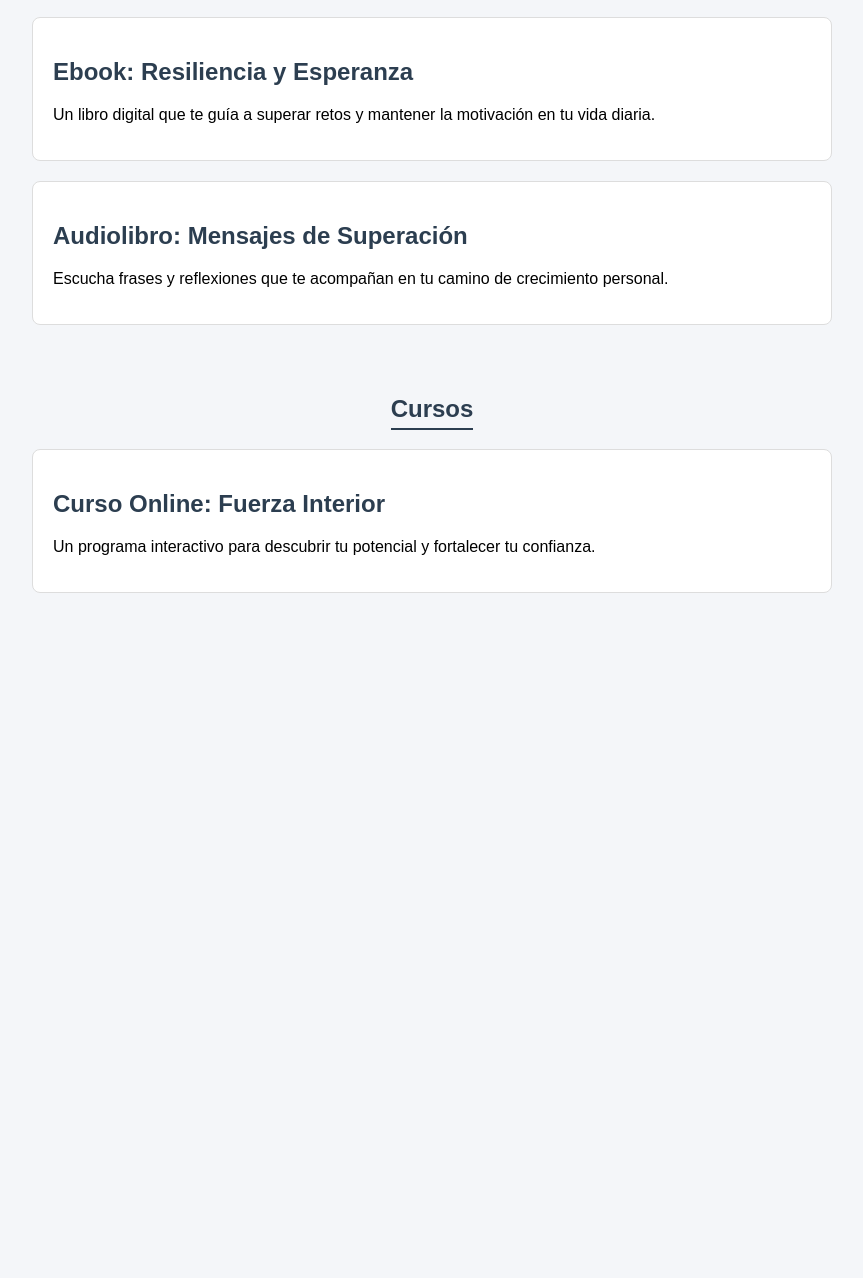
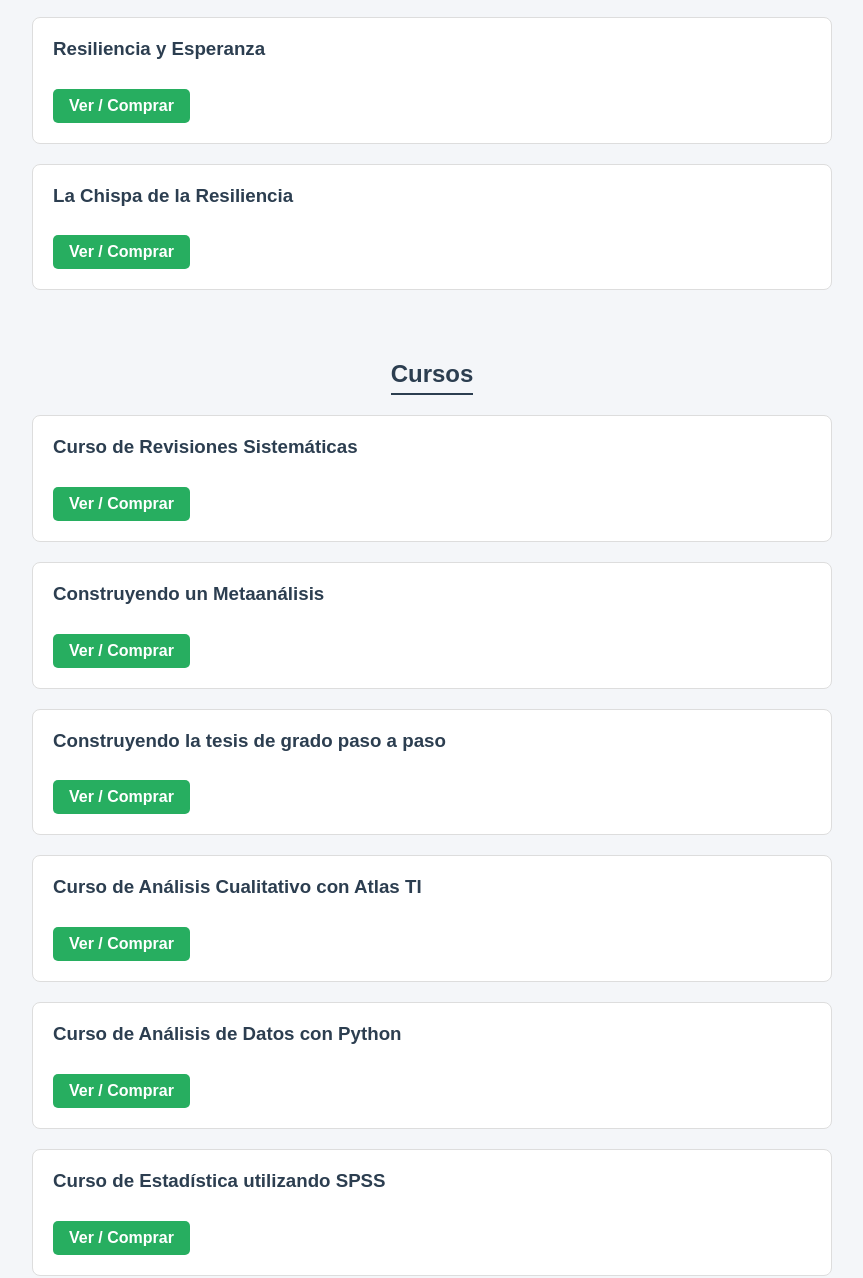
Before and after one commit to JorgeAndresHincapie/hotmartjha, a plain HTML site: page index.html in a window 1280 px wide. Shown: the part 624-1902 px from the top of the page, without its empty margins (208-1071 px from the left). Before the commit the page ends 1257 px from the top, so only its background shows below. Drawn offline with Linux system fonts and the light colour scheme.

Commit message:
Update product titles and add purchase links

```diff
--- a/index.html
+++ b/index.html
@@ -55,11 +55,13 @@
             top: 100%;
             left: 0;
             background-color: #34495e;
-            min-width: 200px;
+            min-width: 320px;
+            max-height: 400px;
+            overflow-y: auto;
             border-radius: 5px;
-            overflow: hidden;
             box-shadow: 0 4px 8px rgba(0,0,0,0.2);
             z-index: 10;
+            text-align: left;
         }
         /* Se muestra al pasar el mouse sobre el li padre */
         nav ul li:hover ul.submenu {
@@ -73,6 +75,7 @@
             padding: 10px 15px;
             display: block;
             font-weight: normal;
+            font-size: 14px;
         }
         nav ul li ul.submenu li a:hover {
             background-color: #2c3e50;
@@ -87,6 +90,7 @@
         .catalogo {
             margin: 40px auto;
             max-width: 800px;
+            padding: 0 20px;
         }
         .categoria-titulo {
             color: #2c3e50;
@@ -103,8 +107,22 @@
             margin-bottom: 20px;
             text-align: left;
         }
-        .producto h2 {
+        .producto h3 {
             color: #2c3e50;
+            margin-top: 0;
+        }
+        .btn-comprar {
+            display: inline-block;
+            margin-top: 10px;
+            background-color: #27ae60;
+            color: white;
+            text-decoration: none;
+            padding: 8px 16px;
+            border-radius: 5px;
+            font-weight: bold;
+        }
+        .btn-comprar:hover {
+            background-color: #1e8449;
         }
     </style>
 </head>
@@ -119,14 +137,24 @@
                 <li>
                     <a href="#libros">Libros ▾</a>
                     <ul class="submenu">
-                        <li><a href="#libros">Ebook: Resiliencia y Esperanza</a></li>
-                        <li><a href="#libros">Audiolibro: Mensajes de Superación</a></li>
+                        <li><a href="https://app.hotmart.com/products/manage/7890495/hotlink" target="_blank">Resiliencia y Esperanza</a></li>
+                        <li><a href="https://app.hotmart.com/products/manage/7785120/hotlink" target="_blank">La Chispa de la Resiliencia</a></li>
                     </ul>
                 </li>
                 <li>
                     <a href="#cursos">Cursos ▾</a>
                     <ul class="submenu">
-                        <li><a href="#cursos">Curso Online: Fuerza Interior</a></li>
+                        <li><a href="https://app.hotmart.com/products/manage/7842346/hotlink" target="_blank">Curso de Revisiones Sistemáticas</a></li>
+                        <li><a href="https://app.hotmart.com/products/manage/7831907/hotlink" target="_blank">Construyendo un Metaanálisis</a></li>
+                        <li><a href="https://app.hotmart.com/products/manage/7766090/hotlink" target="_blank">Construyendo la tesis de grado paso a paso</a></li>
+                        <li><a href="https://app.hotmart.com/products/manage/7826314/hotlink" target="_blank">Análisis Cualitativo con Atlas TI</a></li>
+                        <li><a href="https://app.hotmart.com/products/manage/7821927/hotlink" target="_blank">Análisis de Datos con Python</a></li>
+                        <li><a href="https://app.hotmart.com/products/manage/7800969/hotlink" target="_blank">Estadística utilizando SPSS</a></li>
+                        <li><a href="https://app.hotmart.com/products/manage/7821792/hotlink" target="_blank">Estadística utilizando Stata</a></li>
+                        <li><a href="https://app.hotmart.com/products/manage/7801026/hotlink" target="_blank">Estadística con Python</a></li>
+                        <li><a href="https://app.hotmart.com/products/manage/7773295/hotlink" target="_blank">Estadística utilizando Excel</a></li>
+                        <li><a href="https://app.hotmart.com/products/manage/7801000/hotlink" target="_blank">Estadística utilizando R</a></li>
+                        <li><a href="https://app.hotmart.com/products/manage/7822102/hotlink" target="_blank">Tesis Paso a Paso: Asesoría en Investigación</a></li>
                     </ul>
                 </li>
             </ul>
@@ -141,19 +169,61 @@
     <section class="catalogo">
 
         <h2 class="categoria-titulo" id="libros">Libros</h2>
+
         <div class="producto">
-            <h2>Ebook: Resiliencia y Esperanza</h2>
-            <p>Un libro digital que te guía a superar retos y mantener la motivación en tu vida diaria.</p>
+            <h3>Resiliencia y Esperanza</h3>
+            <a class="btn-comprar" href="https://app.hotmart.com/products/manage/7890495/hotlink" target="_blank">Ver / Comprar</a>
         </div>
         <div class="producto">
-            <h2>Audiolibro: Mensajes de Superación</h2>
-            <p>Escucha frases y reflexiones que te acompañan en tu camino de crecimiento personal.</p>
+            <h3>La Chispa de la Resiliencia</h3>
+            <a class="btn-comprar" href="https://app.hotmart.com/products/manage/7785120/hotlink" target="_blank">Ver / Comprar</a>
         </div>
 
         <h2 class="categoria-titulo" id="cursos">Cursos</h2>
+
         <div class="producto">
-            <h2>Curso Online: Fuerza Interior</h2>
-            <p>Un programa interactivo para descubrir tu potencial y fortalecer tu confianza.</p>
+            <h3>Curso de Revisiones Sistemáticas</h3>
+            <a class="btn-comprar" href="https://app.hotmart.com/products/manage/7842346/hotlink" target="_blank">Ver / Comprar</a>
+        </div>
+        <div class="producto">
+            <h3>Construyendo un Metaanálisis</h3>
+            <a class="btn-comprar" href="https://app.hotmart.com/products/manage/7831907/hotlink" target="_blank">Ver / Comprar</a>
+        </div>
+        <div class="producto">
+            <h3>Construyendo la tesis de grado paso a paso</h3>
+            <a class="btn-comprar" href="https://app.hotmart.com/products/manage/7766090/hotlink" target="_blank">Ver / Comprar</a>
+        </div>
+        <div class="producto">
+            <h3>Curso de Análisis Cualitativo con Atlas TI</h3>
+            <a class="btn-comprar" href="https://app.hotmart.com/products/manage/7826314/hotlink" target="_blank">Ver / Comprar</a>
+        </div>
+        <div class="producto">
+            <h3>Curso de Análisis de Datos con Python</h3>
+            <a class="btn-comprar" href="https://app.hotmart.com/products/manage/7821927/hotlink" target="_blank">Ver / Comprar</a>
+        </div>
+        <div class="producto">
+            <h3>Curso de Estadística utilizando SPSS</h3>
+            <a class="btn-comprar" href="https://app.hotmart.com/products/manage/7800969/hotlink" target="_blank">Ver / Comprar</a>
+        </div>
+        <div class="producto">
+            <h3>Curso de Estadística utilizando Stata</h3>
+            <a class="btn-comprar" href="https://app.hotmart.com/products/manage/7821792/hotlink" target="_blank">Ver / Comprar</a>
+        </div>
+        <div class="producto">
+            <h3>Estadística con Python</h3>
+            <a class="btn-comprar" href="https://app.hotmart.com/products/manage/7801026/hotlink" target="_blank">Ver / Comprar</a>
+        </div>
+        <div class="producto">
+            <h3>Estadística utilizando Excel</h3>
+            <a class="btn-comprar" href="https://app.hotmart.com/products/manage/7773295/hotlink" target="_blank">Ver / Comprar</a>
+        </div>
+        <div class="producto">
+            <h3>Estadística utilizando R</h3>
+            <a class="btn-comprar" href="https://app.hotmart.com/products/manage/7801000/hotlink" target="_blank">Ver / Comprar</a>
+        </div>
+        <div class="producto">
+            <h3>Tesis Paso a Paso: Curso Integral de Asesoría en Investigación</h3>
+            <a class="btn-comprar" href="https://app.hotmart.com/products/manage/7822102/hotlink" target="_blank">Ver / Comprar</a>
         </div>
 
     </section>
```
